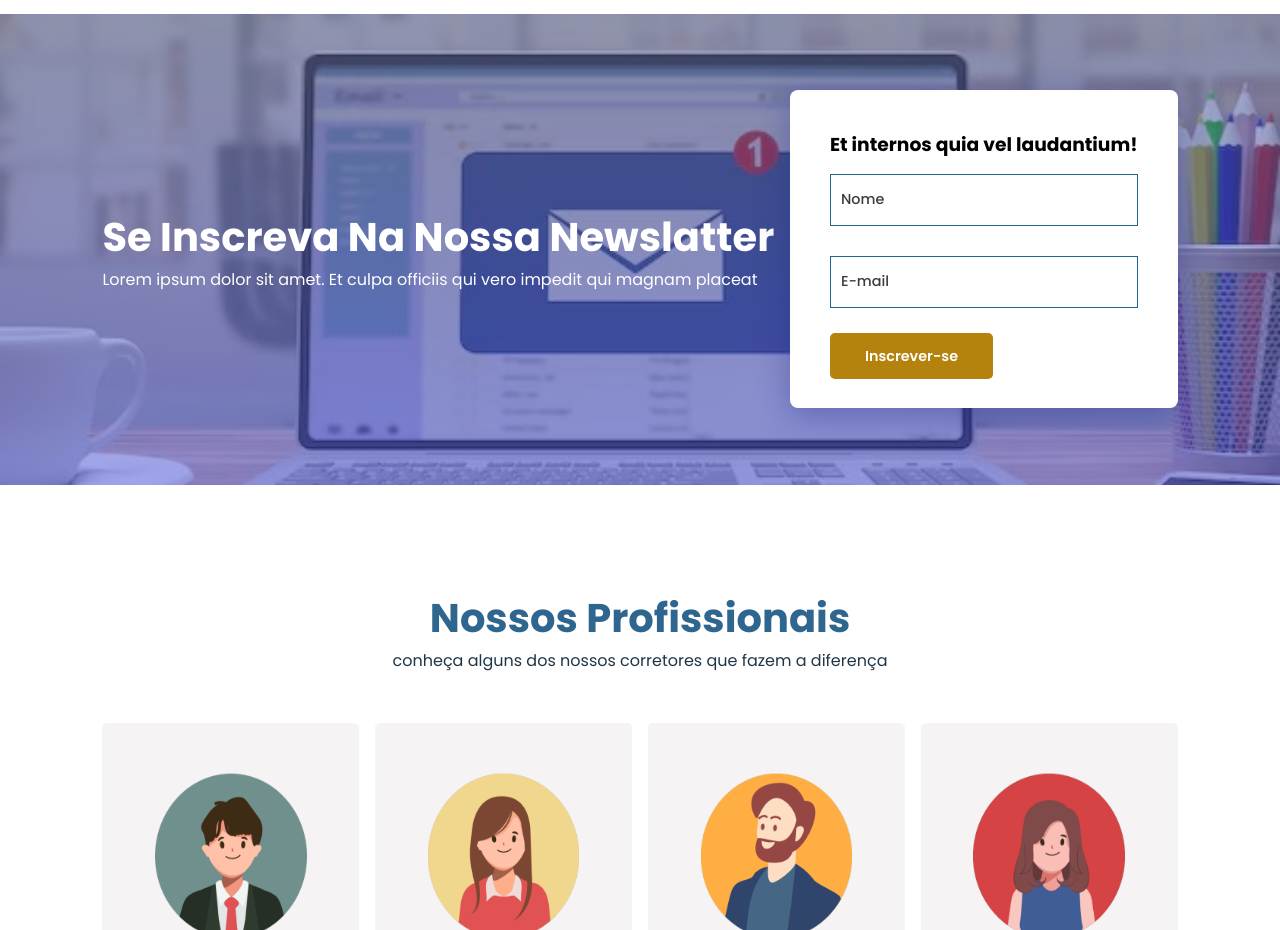
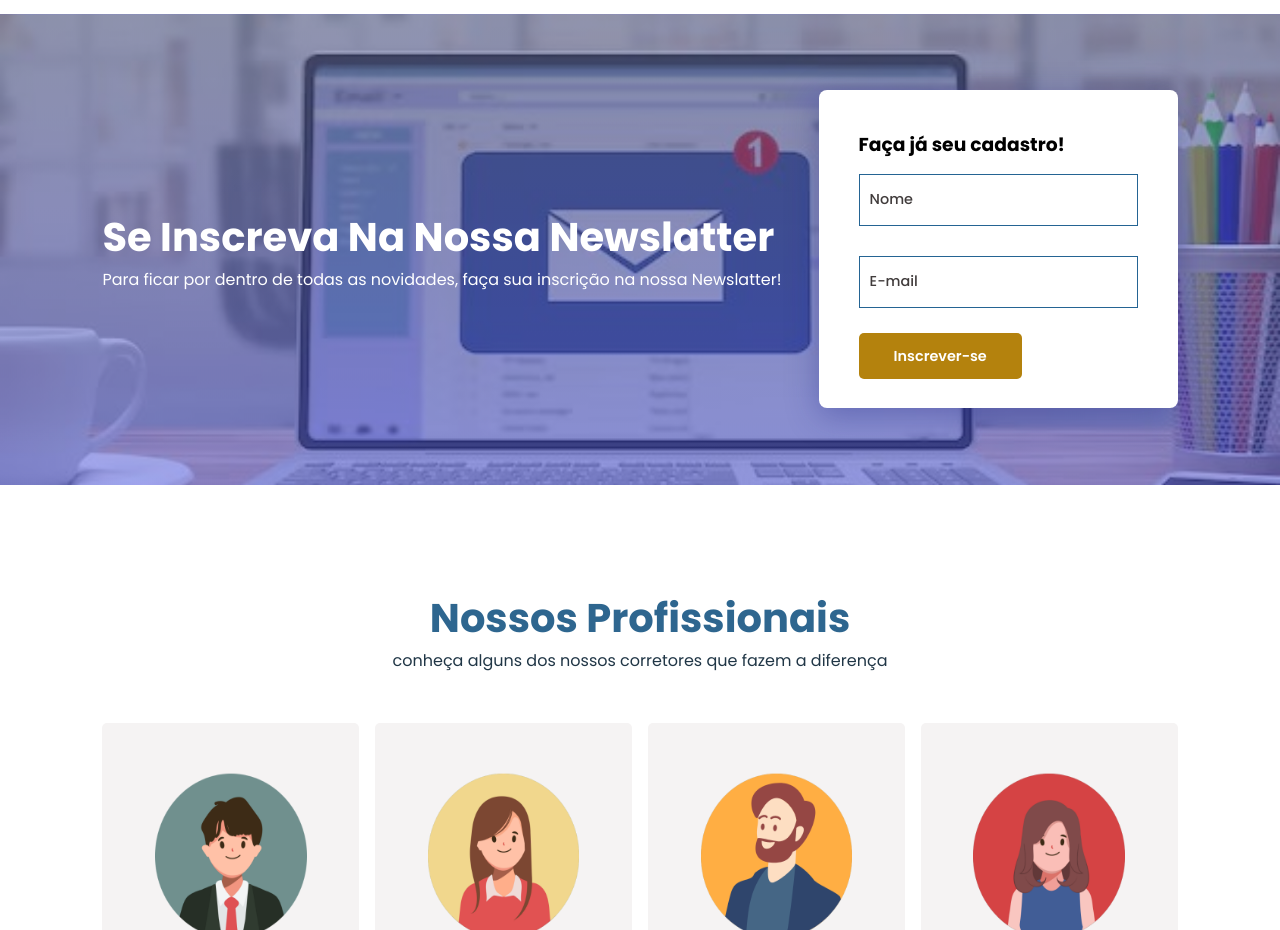
Before and after one commit to ifpi-picos/projeto-integrador-redatorpro, a plain HTML site: page landingpage.html in a window 1280 px wide. Shown: the part 2160-3090 px from the top of the page. Drawn offline with nearby package versions, Linux system fonts and the light colour scheme.

Commit message:
landingpage.html

```diff
--- a/landingpage.html
+++ b/landingpage.html
@@ -113,10 +113,10 @@
     <section id="newsletter">
         <div class="reminder">
             <h1 class="h1lp">Se Inscreva Na Nossa Newslatter</h1>
-            <p>Lorem ipsum dolor sit amet. Et culpa officiis qui vero impedit qui magnam placeat</p>
+            <p>Para ficar por dentro de todas as novidades, faça sua inscrição na nossa Newslatter!</p>
         </div>
         <div class="formlp">
-            <h3>Et internos quia vel laudantium!</h3>
+            <h3>Faça já seu cadastro!</h3>
             <input type="text" placeholder="Nome" name="" id="">
             <input type="text" placeholder="E-mail" name="" id="">
             <div class="btn">
```
